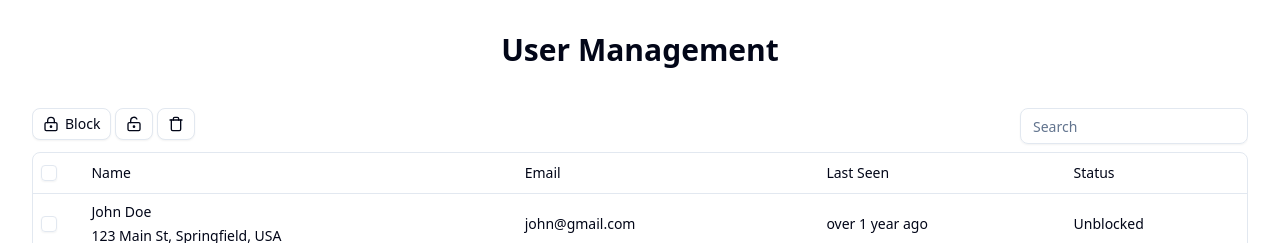
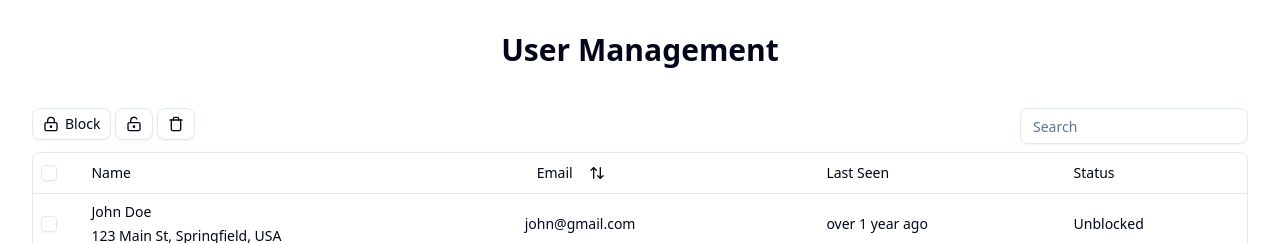
Before and after one commit to Md-Ala-Uddin/itransition-task4, a Next.js app: page /users in a window 1280 px wide. Shown: the top 243 px of the page. Built offline with nearby package versions, Linux system fonts and the light colour scheme.

Commit message:
update: update table in users page
-make email column sortable

```diff
--- a/app/ui/users/columns.tsx
+++ b/app/ui/users/columns.tsx
@@ -1,9 +1,11 @@
 "use client";
 
+import { Button } from "@/components/ui/button";
 import { Checkbox } from "@/components/ui/checkbox";
 import { ColumnDef } from "@tanstack/react-table";
 import clsx from "clsx";
 import { formatDistanceToNow } from "date-fns";
+import { ArrowUpDown } from "lucide-react";
 
 export type User = {
     id: string;
@@ -66,7 +68,22 @@ export const columns: ColumnDef<User>[] = [
             );
         },
     },
-    { accessorKey: "email", header: "Email" },
+    {
+        accessorKey: "email",
+        header: ({ column }) => {
+            return (
+                <Button
+                    variant="ghost"
+                    onClick={() =>
+                        column.toggleSorting(column.getIsSorted() === "asc")
+                    }
+                >
+                    Email
+                    <ArrowUpDown className="ml-2 h-4 w-4" />
+                </Button>
+            );
+        },
+    },
     {
         accessorKey: "lastLogin",
         header: "Last Seen",
--- a/app/ui/users/data-table.tsx
+++ b/app/ui/users/data-table.tsx
@@ -2,8 +2,10 @@
 import { useState } from "react";
 import {
     ColumnDef,
+    SortingState,
     flexRender,
     getCoreRowModel,
+    getSortedRowModel,
     useReactTable,
 } from "@tanstack/react-table";
 import {
@@ -25,13 +27,18 @@ export default function DataTable<TData, TValue>({
     data,
 }: DataTableProps<TData, TValue>) {
     const [rowSelection, setRowSelection] = useState({});
+    const [sorting, setSorting] = useState<SortingState>([]);
+
     const table = useReactTable({
         data,
         columns,
         getCoreRowModel: getCoreRowModel(),
         onRowSelectionChange: setRowSelection,
+        onSortingChange: setSorting,
+        getSortedRowModel: getSortedRowModel(),
         state: {
-            rowSelection
+            rowSelection,
+            sorting
         }
     });
 
```
